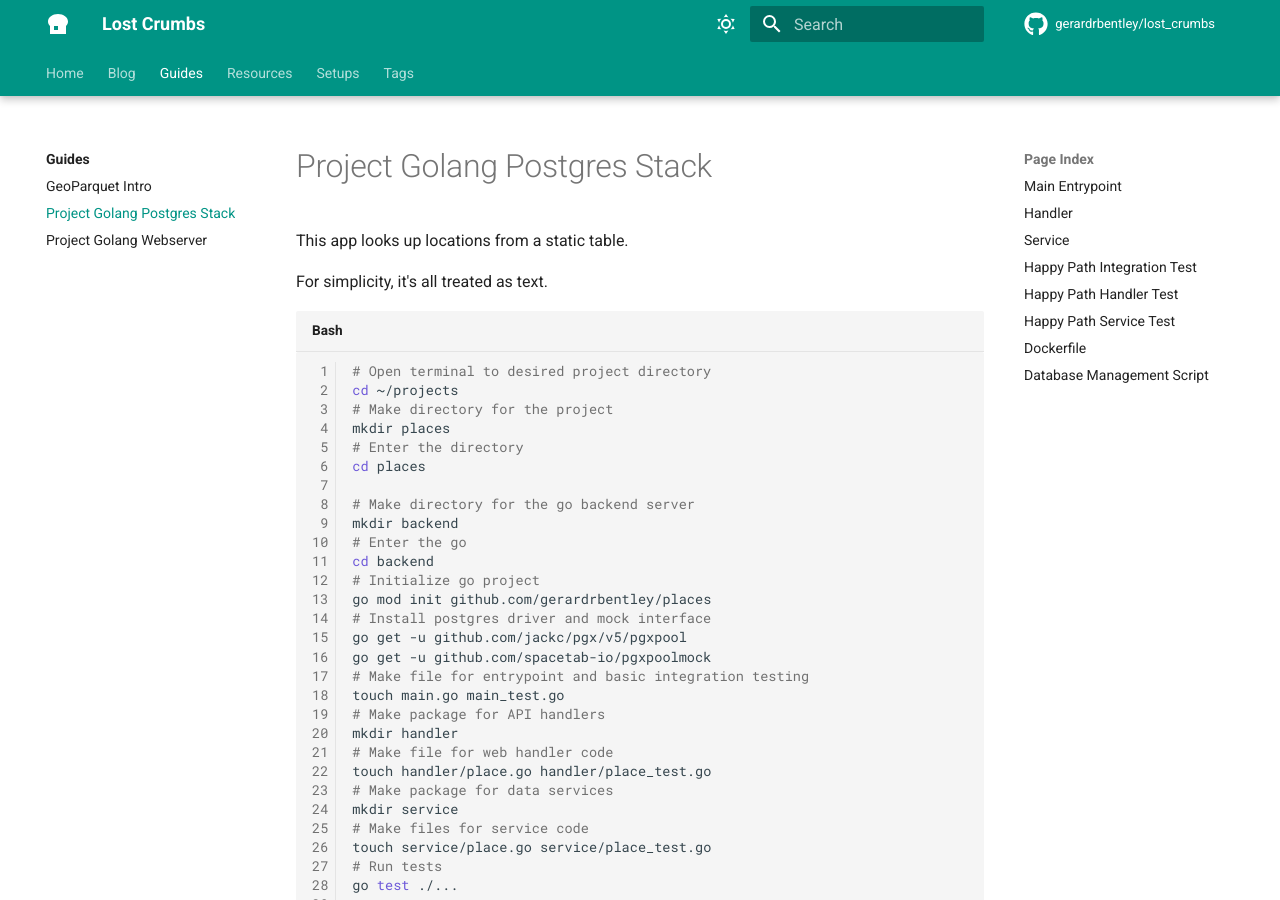
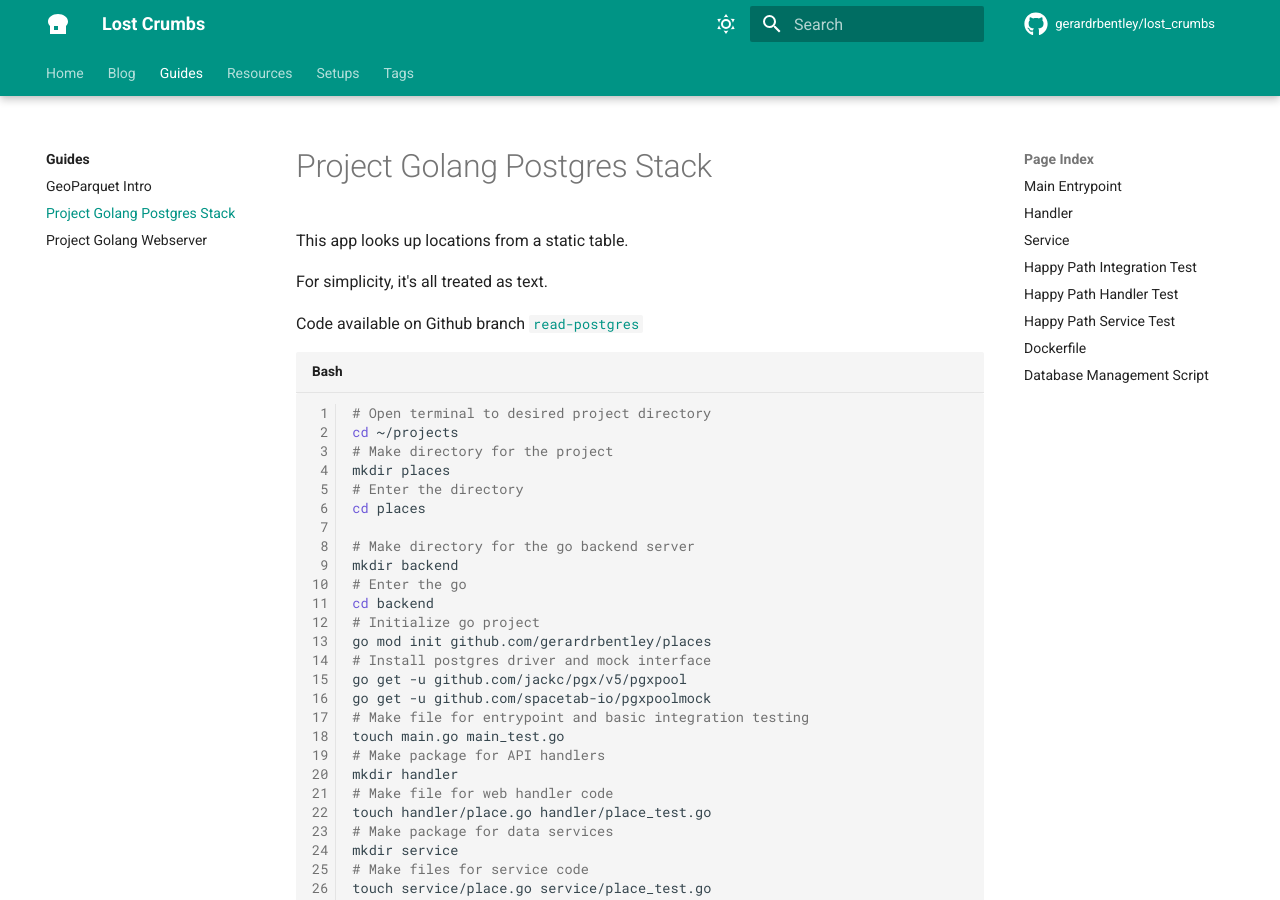
Before and after one commit to gerardrbentley/lost_crumbs, an MkDocs documentation site: the page built from docs/guides/golang_postgres_stack.md, in a window 1280 px wide and 900 px high. Built offline with MkDocs 1.6.1 and Material for MkDocs 9.7.7, drawn with Linux system fonts in a browser that asks for light colours; comment, search, counter and statistics services are not loaded.

Commit message:
chore: link

````diff
--- a/docs/guides/golang_postgres_stack.md
+++ b/docs/guides/golang_postgres_stack.md
@@ -13,6 +13,8 @@ links:
 This app looks up locations from a static table.
 
 For simplicity, it's all treated as text.
+
+Code available on Github branch [`read-postgres`](https://github.com/gerardrbentley/golang-webservices/tree/read-postgres)
 
 ```sh
 # Open terminal to desired project directory
````
